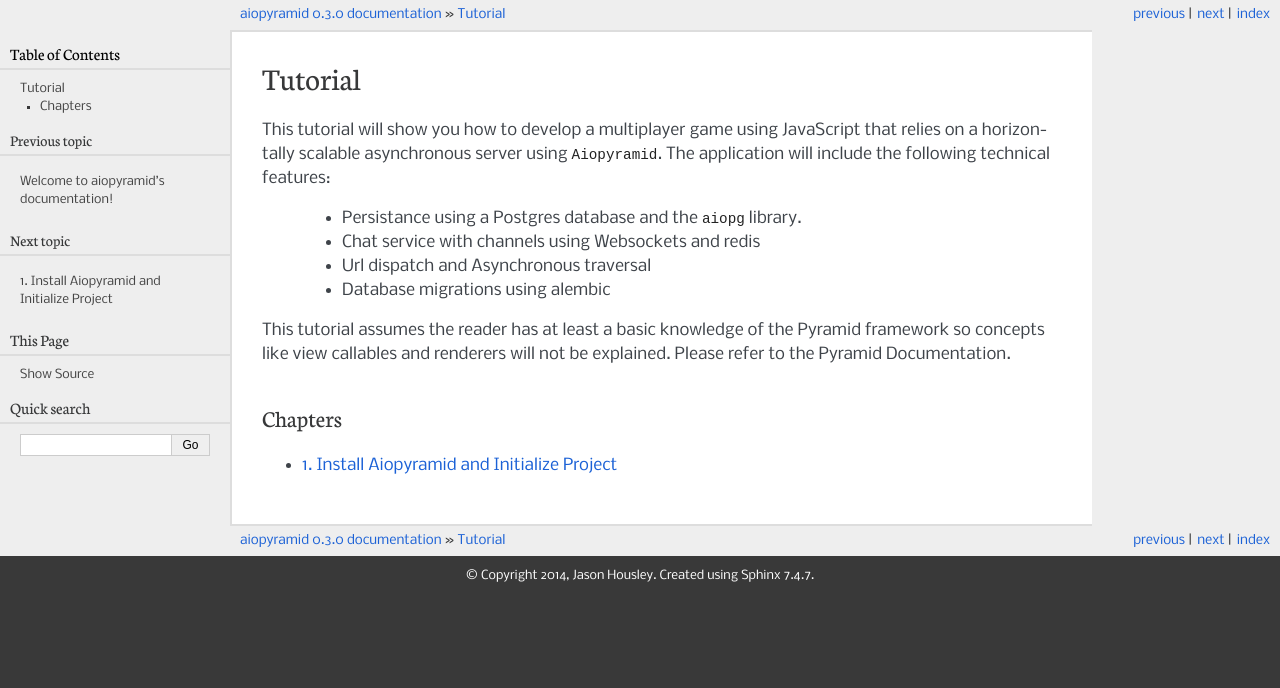
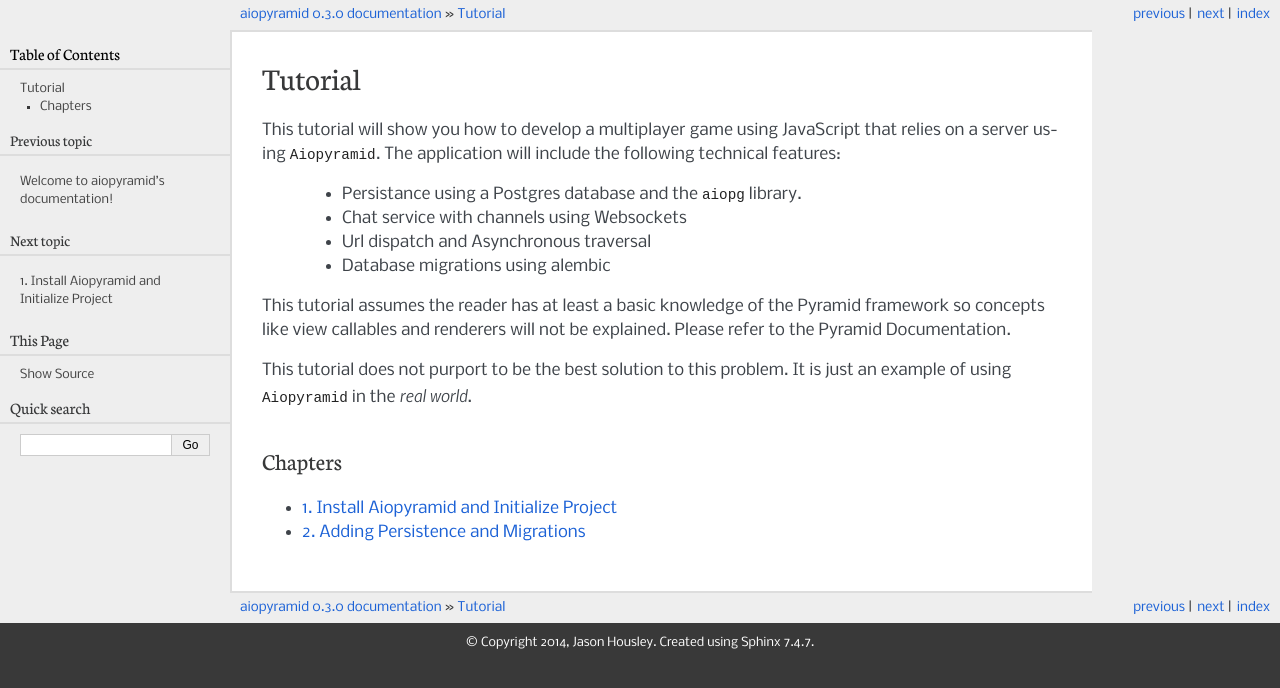
Before and after one commit to housleyjk/aiopyramid, a Sphinx documentation site: the page built from docs/tutorial/index.rst, in a window 1280 px wide. Shown: the top 688 px of the page. Built offline with Sphinx 7.4.7, drawn with Linux system fonts in a browser that asks for light colours; formulas are drawn with MathJax 3.

Commit message:
beginning chapter 2

```diff
--- a/docs/index.rst
+++ b/docs/index.rst
@@ -34,6 +34,8 @@
 There is also a :term:`websocket` scaffold `aio_websocket` with basic tools for setting up
 a :term:`websocket` server.
 
+For a more detailed walkthrough of how to setup ``Aiopyramid`` see the :doc:`tutorial/index`.
+
 
 Contents
 --------
--- a/docs/tutorial/index.rst
+++ b/docs/tutorial/index.rst
@@ -2,11 +2,11 @@
 ========
 
 This tutorial will show you how to develop a multiplayer game using JavaScript
-that relies on a horizontally scalable asynchronous server using ``Aiopyramid``.
+that relies on a server using ``Aiopyramid``.
 The application will include the following technical features:
 
     * Persistance using a Postgres database and the :mod:`aiopg` library.
-    * Chat service with channels using Websockets and redis
+    * Chat service with channels using Websockets
     * Url dispatch and Asynchronous traversal
     * Database migrations using alembic
 
@@ -14,6 +14,9 @@
 the :ref:`Pyramid <pyramid:index>` framework so concepts like
 :term:`view callables <view callable>` and :term:`renderers <renderer>`
 will not be explained. Please refer to the :ref:`Pyramid Documentation <pyramid:index>`.
+
+This tutorial does not purport to be the best solution to this problem. It is just an
+example of using ``Aiopyramid`` in the *real world*.
 
 
 Chapters
--- /dev/null
+++ b/docs/tutorial/two.rst
@@ -0,0 +1,2 @@
+2. Adding Persistence and Migrations
+====================================
```
Also changed, not shown: other parts of docs/tutorial/index.rst (+1 -0 lines), docs/tutorial/one.rst (+13 -16 lines), 2 other files.
